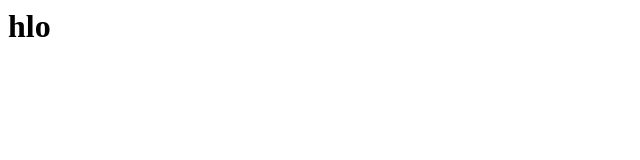
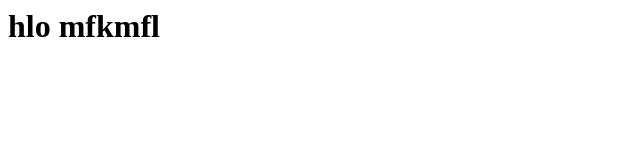
Before and after one commit to v5222/Main1234, a plain HTML site: page index.html in a window 1280 px wide. Shown: the whole page, without its empty margins (0-640 px from the left). Drawn offline with Linux system fonts and the light colour scheme.

Commit message:
morning values updated

```diff
--- a/index.html
+++ b/index.html
@@ -2,5 +2,9 @@
 
 <h1>
     hlo
+
+mfkmfl
+
+
 </h1>
 </html>
```
